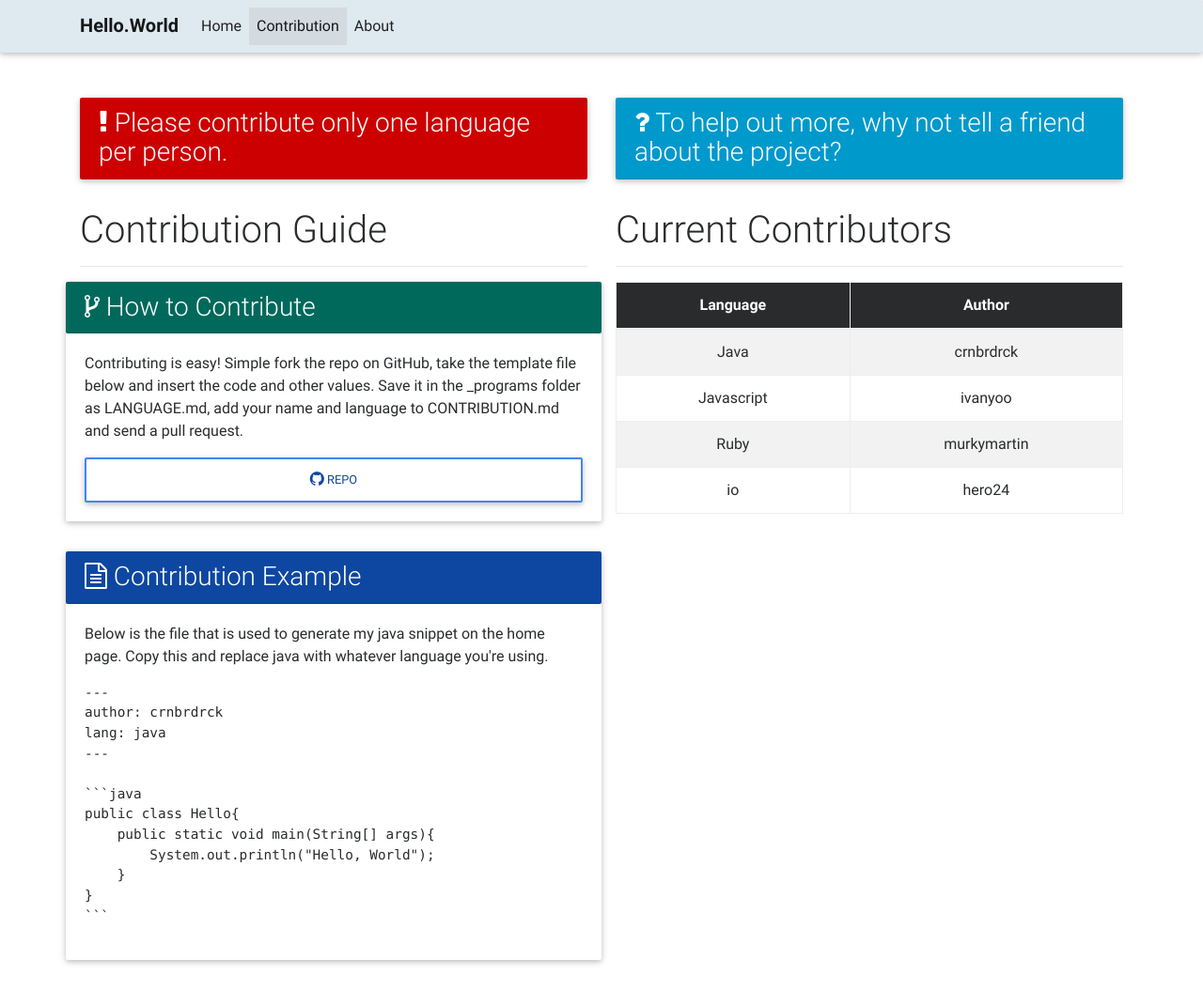
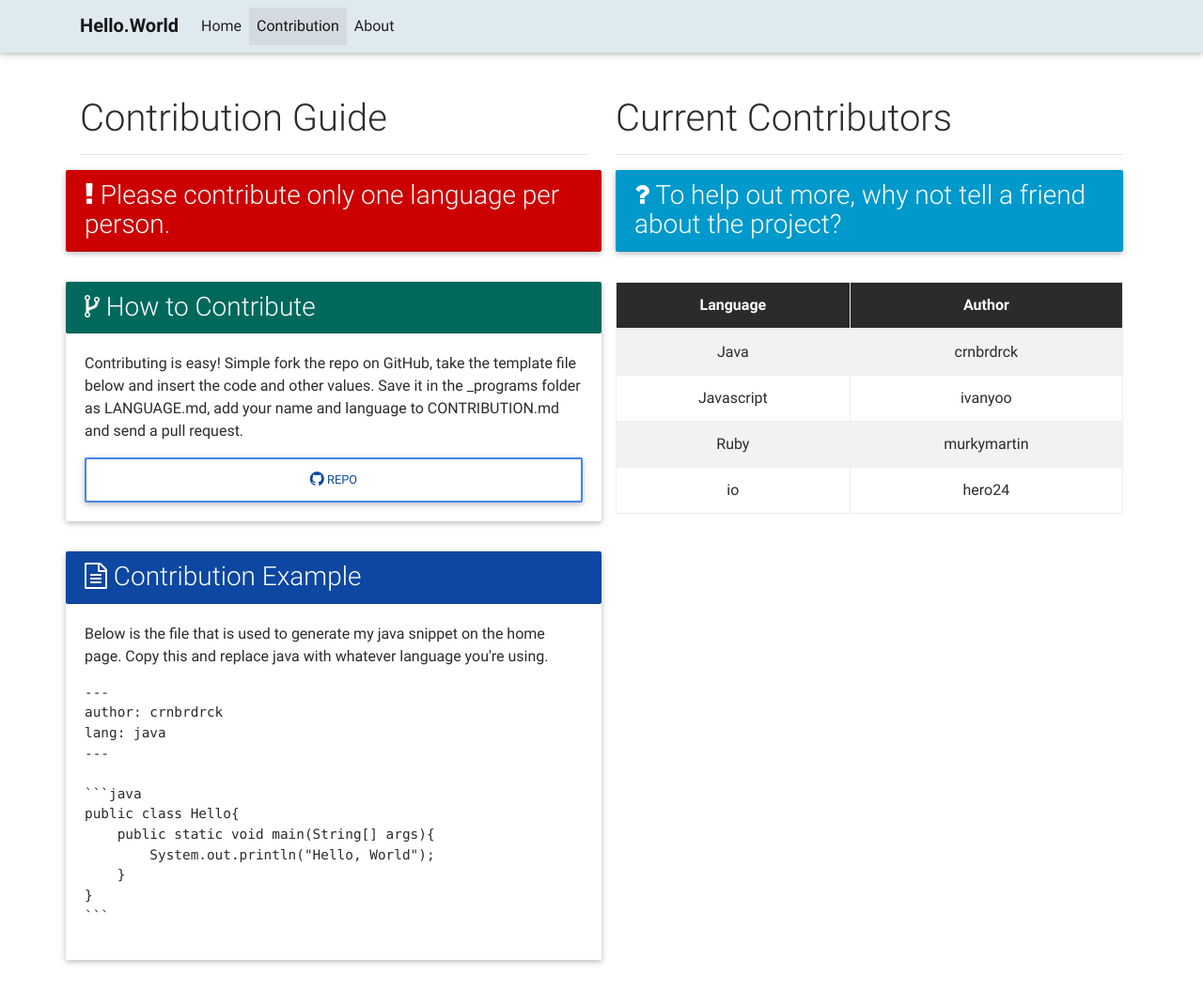
Before and after one commit to freyamade/hello.world, a Jekyll site: the page built from CONTRIBUTION.md, in a window 1280 px wide. Shown: the whole page at 94% size. Built offline with Jekyll 4.4.1, drawn with Linux system fonts in a browser that asks for light colours; nearby versions of some CDN libraries.

Commit message:
Update contrib.html

```diff
--- a/_layouts/contrib.html
+++ b/_layouts/contrib.html
@@ -15,25 +15,17 @@
         <!--Main layout-->
         <div class="container">
             <div class="row wow fadeIn" data-wow-delay="0.2s">
-                <div class="col-lg-6">
-                    <div class="card">
-                        <h3 class="card-header danger-color-dark white-text"><i class="fa fa-exclamation"></i>
-                            Please contribute only one language per person.
-                        </h3>
-                    </div>
-                </div>
-                <div class="col-lg-6">
-                    <div class="card">
-                        <h3 class="card-header info-color-dark white-text"><i class="fa fa-question"></i>
-                            To help out more, why not tell a friend about the project?
-                        </h3>
-                    </div>
-                </div>
-                <hr />
                 <div class="col-lg-6 wow fadeIn" data-wow-delay="0.2s">
                     <h1 class="h1-responsive">Contribution Guide</h1>
                     <hr />
                     <div class="row">
+                        <div class="col-xs-12">
+                            <div class="card">
+                                <h3 class="card-header danger-color-dark white-text"><i class="fa fa-exclamation"></i>
+                                    Please contribute only one language per person.
+                                </h3>
+                            </div>
+                        </div>
                         <div class="col-xs-12">
                             <div class="card">
                                 <h3 class="card-header default-color-dark white-text"><i class="fa fa-code-fork"></i>  How to Contribute</h3>
@@ -64,7 +56,16 @@
                 <div class="col-lg-6 wow fadeIn" data-wow-delay="0.2s">
                     <h1 class="h1-responsive">Current Contributors</h1>
                     <hr/>
-                    {{ content }}
+                    <div class="col-xs-12">
+                        <div class="card">
+                            <h3 class="card-header info-color-dark white-text"><i class="fa fa-question"></i>
+                                To help out more, why not tell a friend about the project?
+                            </h3>
+                        </div>
+                    </div>
+                    <div class="col-xs-12">
+                        {{ content }}
+                    </div>
                 </div>
             </div>
         </div>
```
